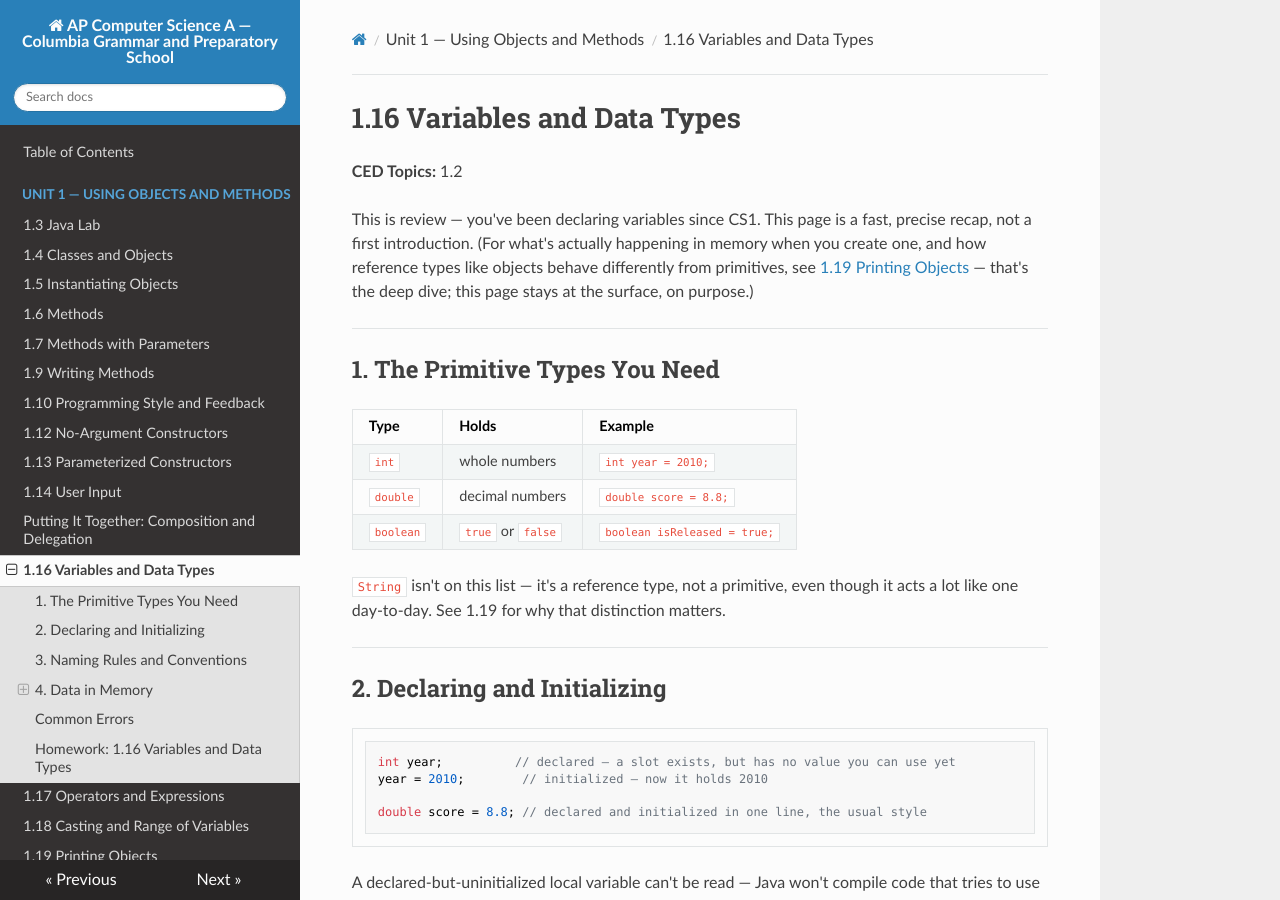
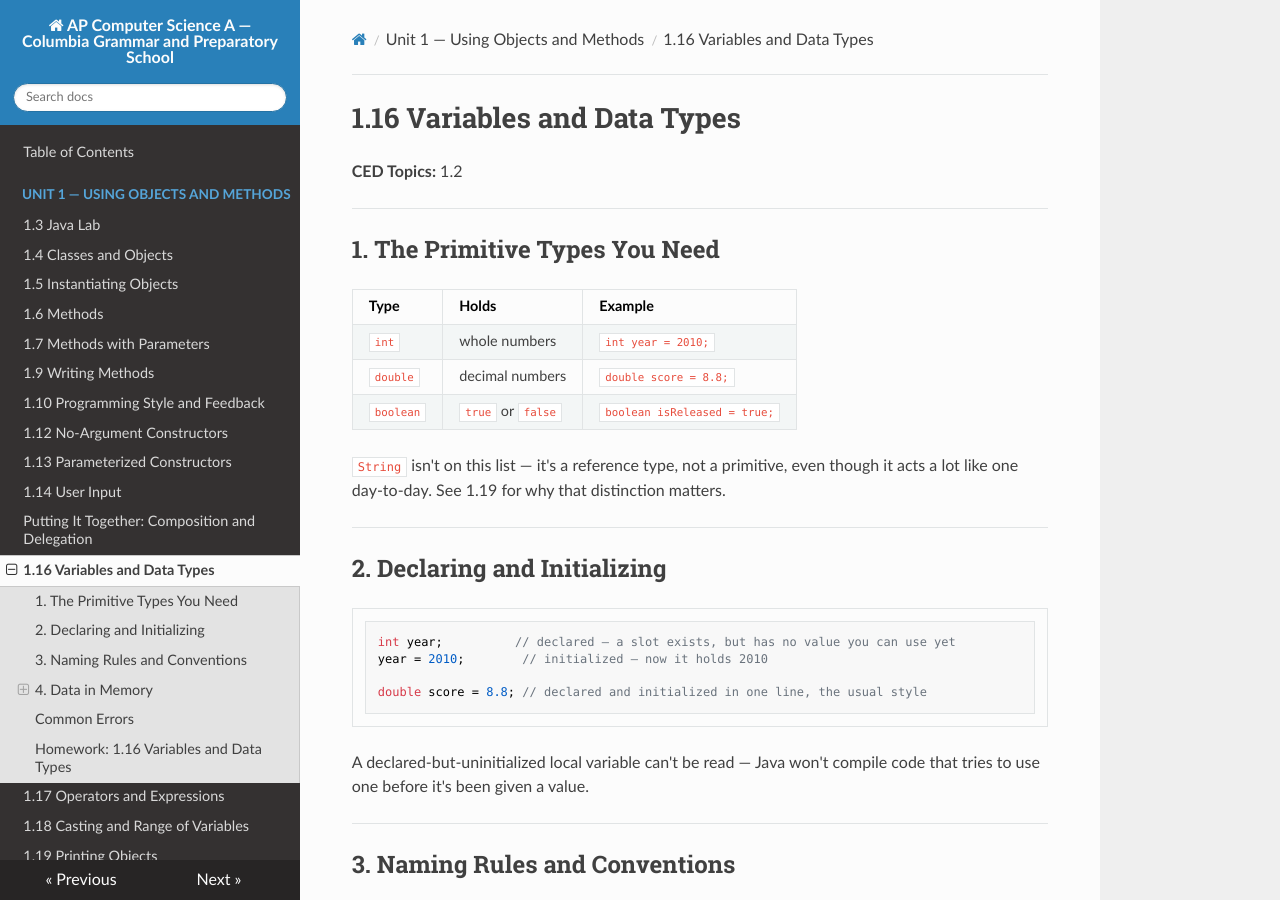
Before and after one commit to kjergens/apcsa-site, an MkDocs documentation site: the page built from docs/unit1/notes_16_variables.md, in a window 1280 px wide and 900 px high. Built offline with MkDocs 1.6.1, drawn with Linux system fonts in a browser that asks for light colours; nearby versions of some CDN libraries.

Commit message:
Revise introduction in variables notes
Removed introductory text to streamline content.

```diff
--- a/docs/unit1/notes_16_variables.md
+++ b/docs/unit1/notes_16_variables.md
@@ -1,8 +1,6 @@
 # 1.16 Variables and Data Types
 
 **CED Topics:** 1.2
-
-This is review — you've been declaring variables since CS1. This page is a fast, precise recap, not a first introduction. (For what's actually happening in memory when you create one, and how reference types like objects behave differently from primitives, see [1.19 Printing Objects](notes_19_printing_objects.md) — that's the deep dive; this page stays at the surface, on purpose.)
 
 ---
 
```
